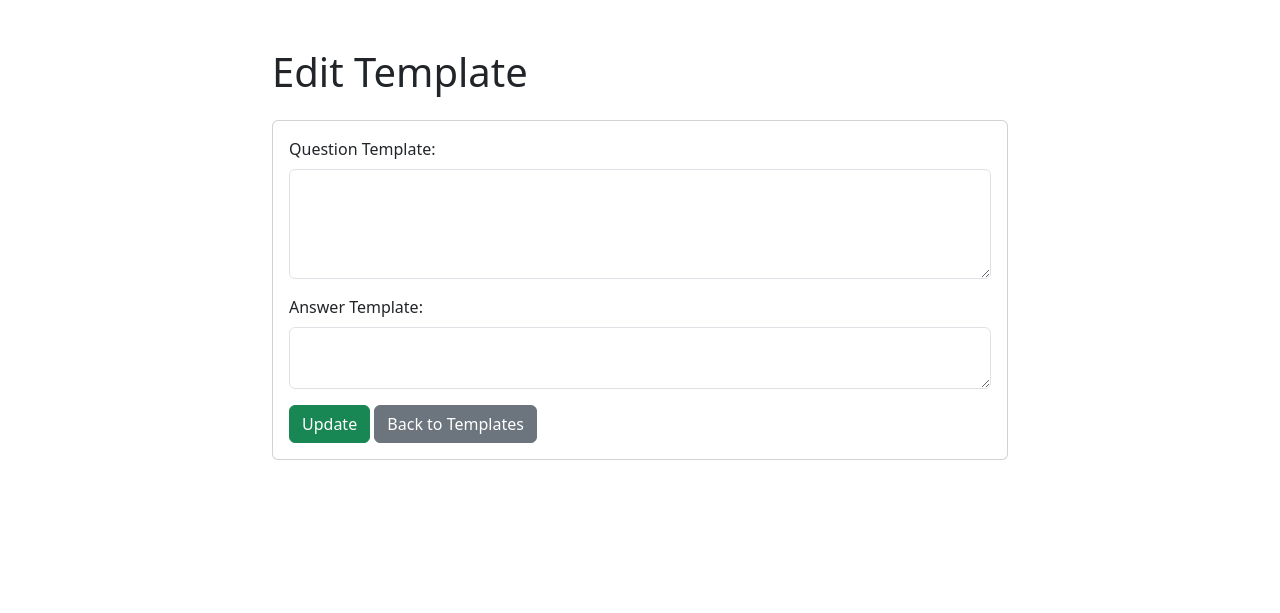
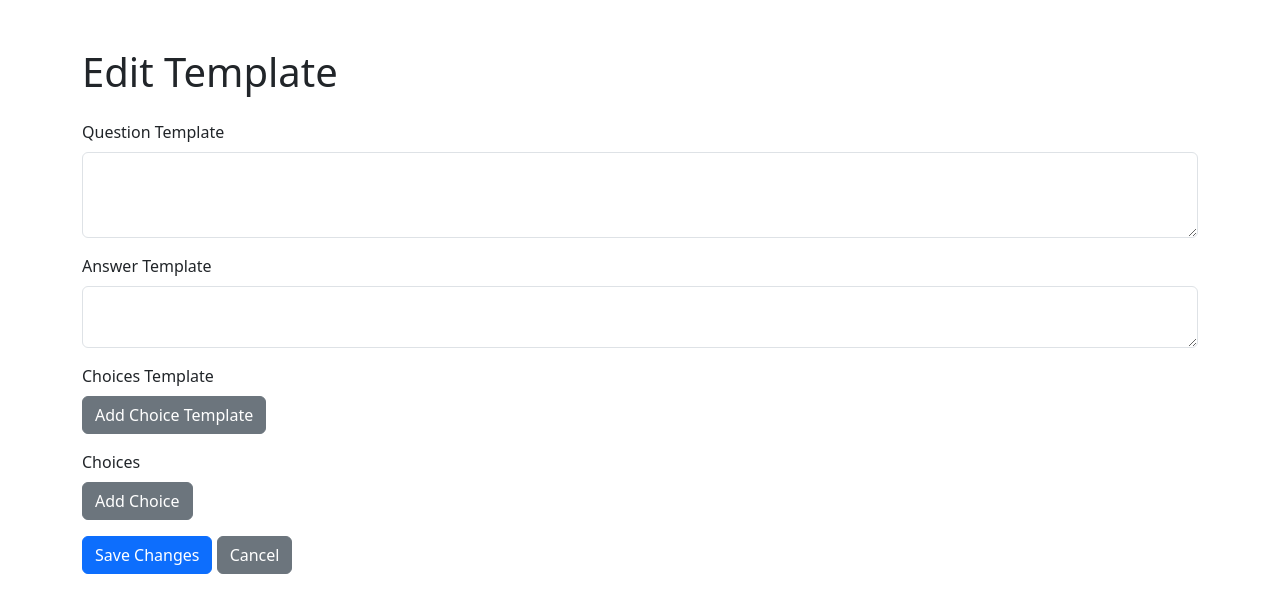
Before and after one commit to Anelse1365/seminar_project, a Flask app: template templates/edit_template.html in a window 1280 px wide. Shown: the part 56-669 px from the top of the page. Run offline with Flask 3, Linux system fonts and the light colour scheme; the template is opened without the code that fills it, so the values that code supplies are empty.

Commit message:
อับเดต def ใน newapp2.py และ html
edit_template.html กับ view_templates.html

Co-Authored-By: Anelse1365 <130572929+Anelse1365@users.noreply.github.com>

```diff
--- a/newapp2.py
+++ b/newapp2.py
@@ -383,7 +383,11 @@ def exercise(quiz_id):
 
     if request.method == 'POST':
         for i, question in enumerate(questions, start=1):
-            user_answer = request.form.get(f'question{i}')
+            if question['choices']:  # For multiple choice questions
+                user_answer = request.form.get(f'question{i}')
+            else:  # For open-ended questions
+                user_answer = request.form.get(f'answer_{i}')
+
             if user_answer is not None:  # ตรวจสอบว่าคำตอบถูกส่งมาหรือไม่
                 correct_answer = question['answer']
                 is_correct = user_answer == correct_answer
@@ -402,13 +406,20 @@ def exercise(quiz_id):
                            results=results)
 
 
+
 @app.route('/submit_answer/<question_id>', methods=['POST'])
 def submit_answer(question_id):
     user_answer = request.form['answer']
     return redirect(url_for('exercise', question_id=question_id, user_answer=user_answer))
 @app.route('/view_templates', methods=['GET'])
 def view_templates():
-    templates = list(questions_template_collection.find({}, {'_id': 1, 'question_template': 1, 'answer_template': 1}))
+    templates = list(questions_template_collection.find({}, {
+        '_id': 1,
+        'question_template': 1,
+        'answer_template': 1,
+        'choices_template': 1,
+        'choices': 1
+    }))
     return render_template('view_templates.html', templates=templates)
 
 @app.route('/edit_template/<template_id>', methods=['GET', 'POST'])
@@ -418,15 +429,23 @@ def edit_template(template_id):
     if request.method == 'POST':
         question_template = request.form['question_template']
         answer_template = request.form['answer_template']
+        choices_template = request.form.getlist('choices_template')
+        choices = request.form.getlist('choices')
 
         questions_template_collection.update_one(
             {'_id': ObjectId(template_id)},
-            {'$set': {'question_template': question_template, 'answer_template': answer_template}}
+            {'$set': {
+                'question_template': question_template,
+                'answer_template': answer_template,
+                'choices_template': choices_template,
+                'choices': choices
+            }}
         )
         flash('Template updated successfully!', 'success')
         return redirect(url_for('view_templates'))
 
     return render_template('edit_template.html', template=template)
+
 
 @app.route('/delete_template/<template_id>', methods=['POST'])
 def delete_template(template_id):
--- a/templates/edit_template.html
+++ b/templates/edit_template.html
@@ -1,29 +1,84 @@
+<!-- templates/edit_template.html -->
 {% extends 'base.html' %}
 
 {% block title %}Edit Template{% endblock %}
 
 {% block body %}
 <div class="container mt-5">
-    <div class="row">
-        <div class="col-md-8 offset-md-2">
-            <h1 class="mb-4">Edit Template</h1>
-            <div class="card">
-                <div class="card-body">
-                    <form action="{{ url_for('edit_template', template_id=template._id) }}" method="post">
-                        <div class="mb-3">
-                            <label for="question_template" class="form-label">Question Template:</label>
-                            <textarea class="form-control" name="question_template" id="question_template" rows="4">{{ template.question_template }}</textarea>
-                        </div>
-                        <div class="mb-3">
-                            <label for="answer_template" class="form-label">Answer Template:</label>
-                            <textarea class="form-control" name="answer_template" id="answer_template" rows="2">{{ template.answer_template }}</textarea>
-                        </div>
-                        <button class="btn btn-success" type="submit">Update</button>
-                        <a class="btn btn-secondary" href="{{ url_for('view_templates') }}">Back to Templates</a>
-                    </form>
+    <h1 class="mb-4">Edit Template</h1>
+    <form method="POST" action="{{ url_for('edit_template', template_id=template['_id']) }}">
+        <div class="mb-3">
+            <label for="question_template" class="form-label">Question Template</label>
+            <textarea class="form-control" id="question_template" name="question_template" rows="3" required>{{ template.question_template }}</textarea>
+        </div>
+        <div class="mb-3">
+            <label for="answer_template" class="form-label">Answer Template</label>
+            <textarea class="form-control" id="answer_template" name="answer_template" rows="2" required>{{ template.answer_template }}</textarea>
+        </div>
+        <div class="mb-3">
+            <label for="choices_template" class="form-label">Choices Template</label>
+            <div id="choices_template_container">
+                {% for choice_template in template.choices_template %}
+                <div class="input-group mb-2 choice-template-item">
+                    <input type="text" class="form-control" name="choices_template" value="{{ choice_template }}" required>
+                    <button type="button" class="btn btn-danger remove-choice-template">Remove</button>
                 </div>
+                {% endfor %}
             </div>
+            <button type="button" class="btn btn-secondary" id="add_choice_template">Add Choice Template</button>
         </div>
-    </div>
+        <div class="mb-3">
+            <label for="choices" class="form-label">Choices</label>
+            <div id="choices_container">
+                {% for choice in template.choices %}
+                <div class="input-group mb-2 choice-item">
+                    <input type="text" class="form-control" name="choices" value="{{ choice }}" required>
+                    <button type="button" class="btn btn-danger remove-choice">Remove</button>
+                </div>
+                {% endfor %}
+            </div>
+            <button type="button" class="btn btn-secondary" id="add_choice">Add Choice</button>
+        </div>
+        <button type="submit" class="btn btn-primary">Save Changes</button>
+        <a href="{{ url_for('view_templates') }}" class="btn btn-secondary">Cancel</a>
+    </form>
 </div>
+
+{% block scripts %}
+<script>
+    document.getElementById('add_choice_template').addEventListener('click', function() {
+        const choicesTemplateContainer = document.getElementById('choices_template_container');
+        const choiceTemplateItem = document.createElement('div');
+        choiceTemplateItem.classList.add('input-group', 'mb-2', 'choice-template-item');
+        choiceTemplateItem.innerHTML = `
+            <input type="text" class="form-control" name="choices_template" required>
+            <button type="button" class="btn btn-danger remove-choice-template">Remove</button>
+        `;
+        choicesTemplateContainer.appendChild(choiceTemplateItem);
+    });
+
+    document.getElementById('choices_template_container').addEventListener('click', function(e) {
+        if (e.target.classList.contains('remove-choice-template')) {
+            e.target.parentElement.remove();
+        }
+    });
+
+    document.getElementById('add_choice').addEventListener('click', function() {
+        const choicesContainer = document.getElementById('choices_container');
+        const choiceItem = document.createElement('div');
+        choiceItem.classList.add('input-group', 'mb-2', 'choice-item');
+        choiceItem.innerHTML = `
+            <input type="text" class="form-control" name="choices" required>
+            <button type="button" class="btn btn-danger remove-choice">Remove</button>
+        `;
+        choicesContainer.appendChild(choiceItem);
+    });
+
+    document.getElementById('choices_container').addEventListener('click', function(e) {
+        if (e.target.classList.contains('remove-choice')) {
+            e.target.parentElement.remove();
+        }
+    });
+</script>
 {% endblock %}
+{% endblock %}
```
Also changed, not shown: templates/view_templates.html (+29 -13 lines).
